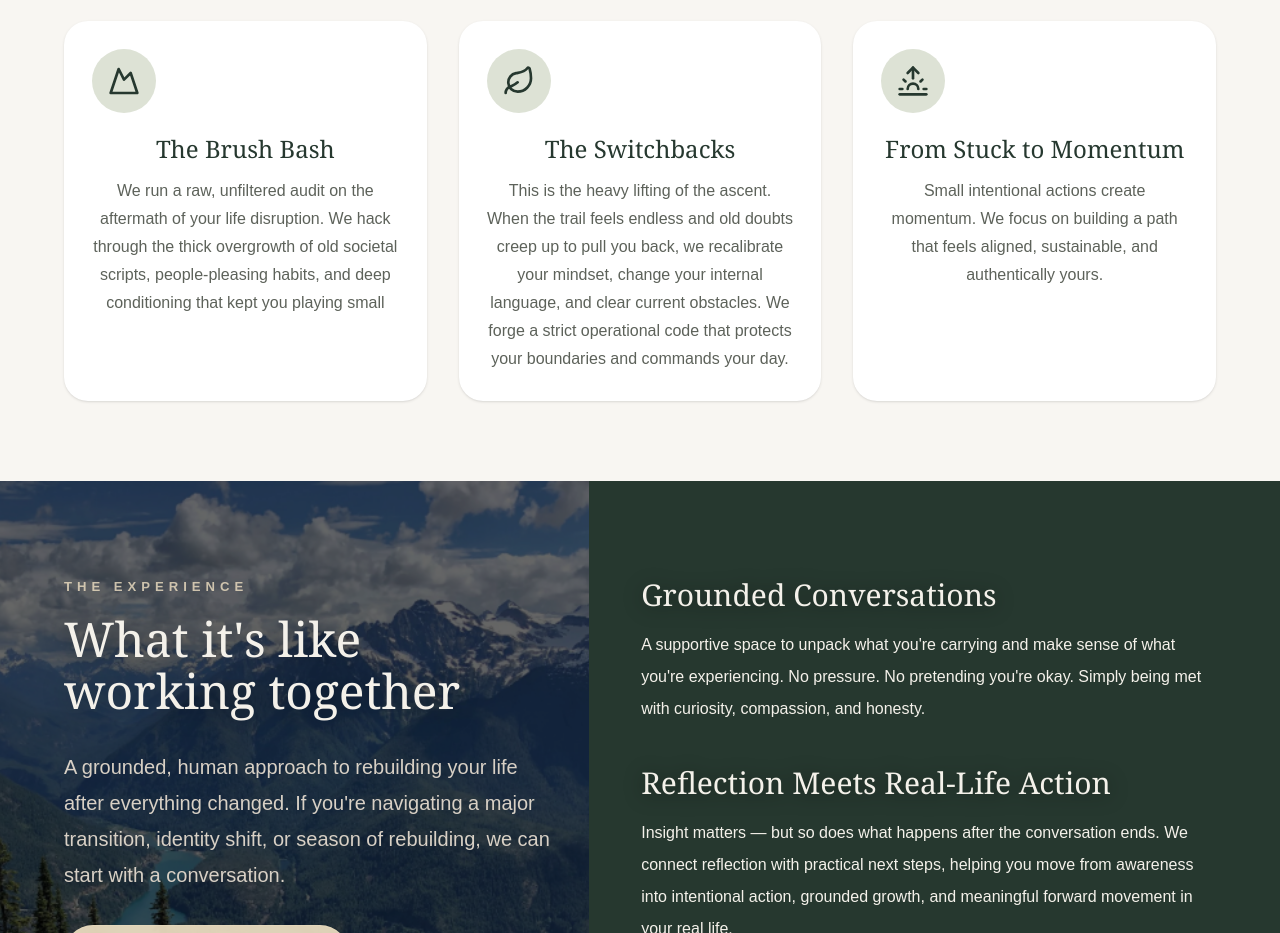
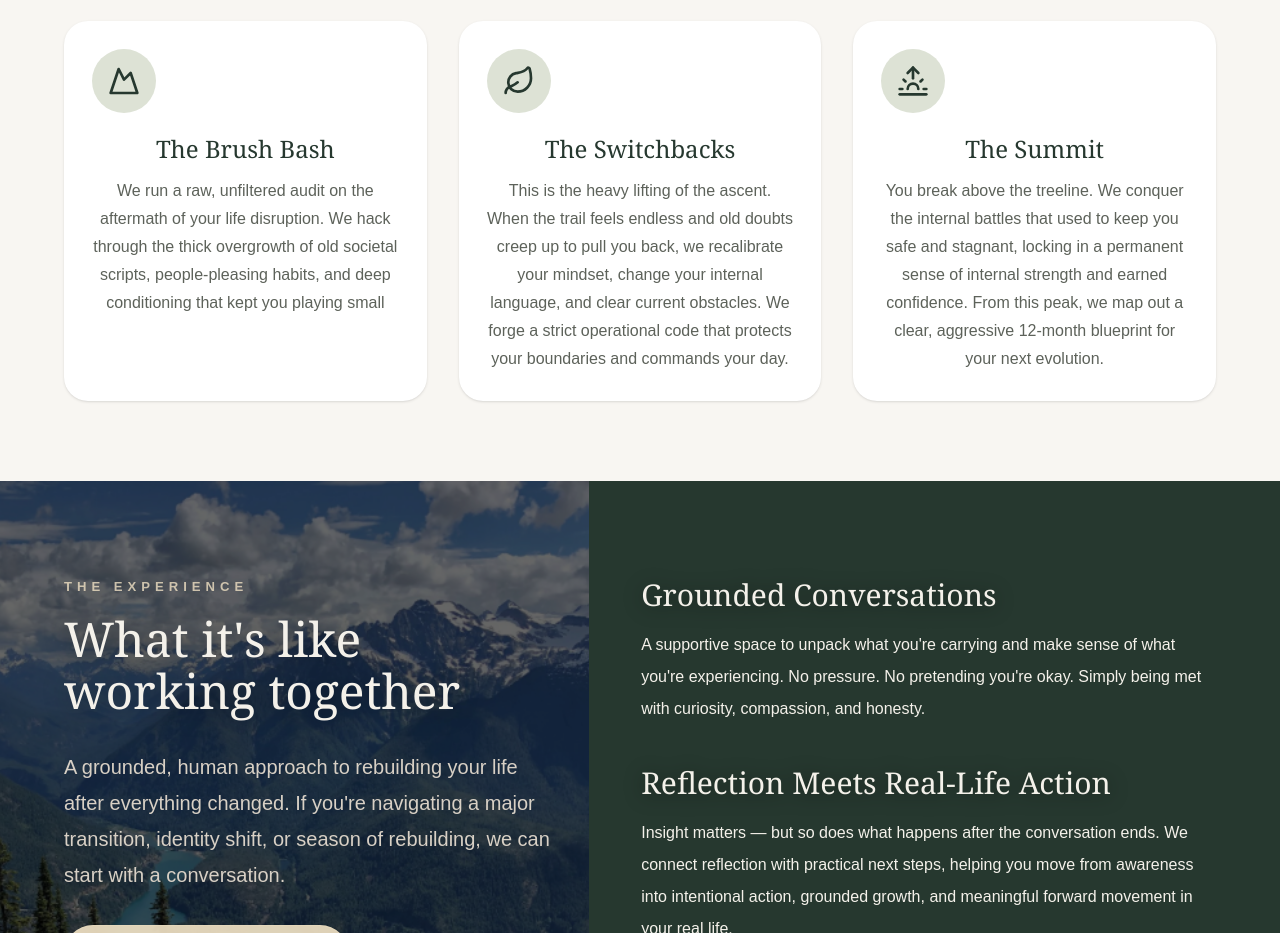
Before and after one commit to mybecomingpath/my-becoming-path, a Next.js app: page / in a window 1280 px wide. Shown: the part 1880-2813 px from the top of the page. Built offline with nearby package versions, Linux system fonts and the light colour scheme.

Commit message:
Update page.tsx

```diff
--- a/app/page.tsx
+++ b/app/page.tsx
@@ -195,9 +195,10 @@ I’m Chris Mamone, and after hosting a podcast with 150+ episodes and writing a
               <div className="mb-5 flex h-16 w-16 items-center justify-center rounded-full bg-[#DDE2D5]">
                 <Sunrise size={32} />
               </div>
-              <h3 className="font-serif text-2xl">From Stuck to Momentum</h3>
+              <h3 className="font-serif text-2xl">The Summit</h3>
               <p className="mt-3 leading-7 text-[#5D625A]">
-                Small intentional actions create momentum. We focus on building a path that feels aligned, sustainable, and authentically yours.
+                You break above the treeline. We conquer the internal battles that used to keep you safe and stagnant, locking in a permanent sense of internal strength and earned confidence.
+                From this peak, we map out a clear, aggressive 12-month blueprint for your next evolution.
               </p>
             </div>
           </div>
```
